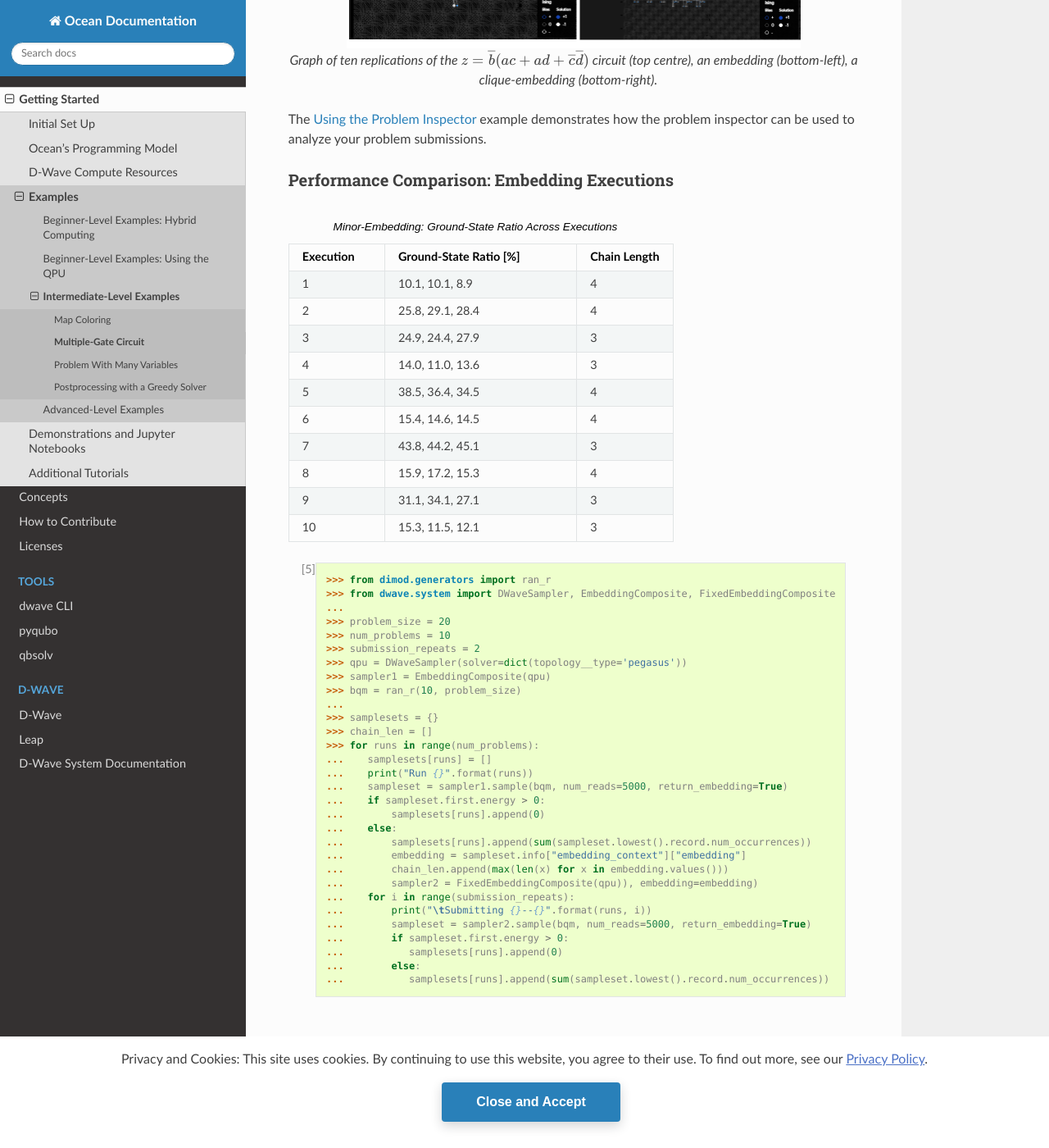
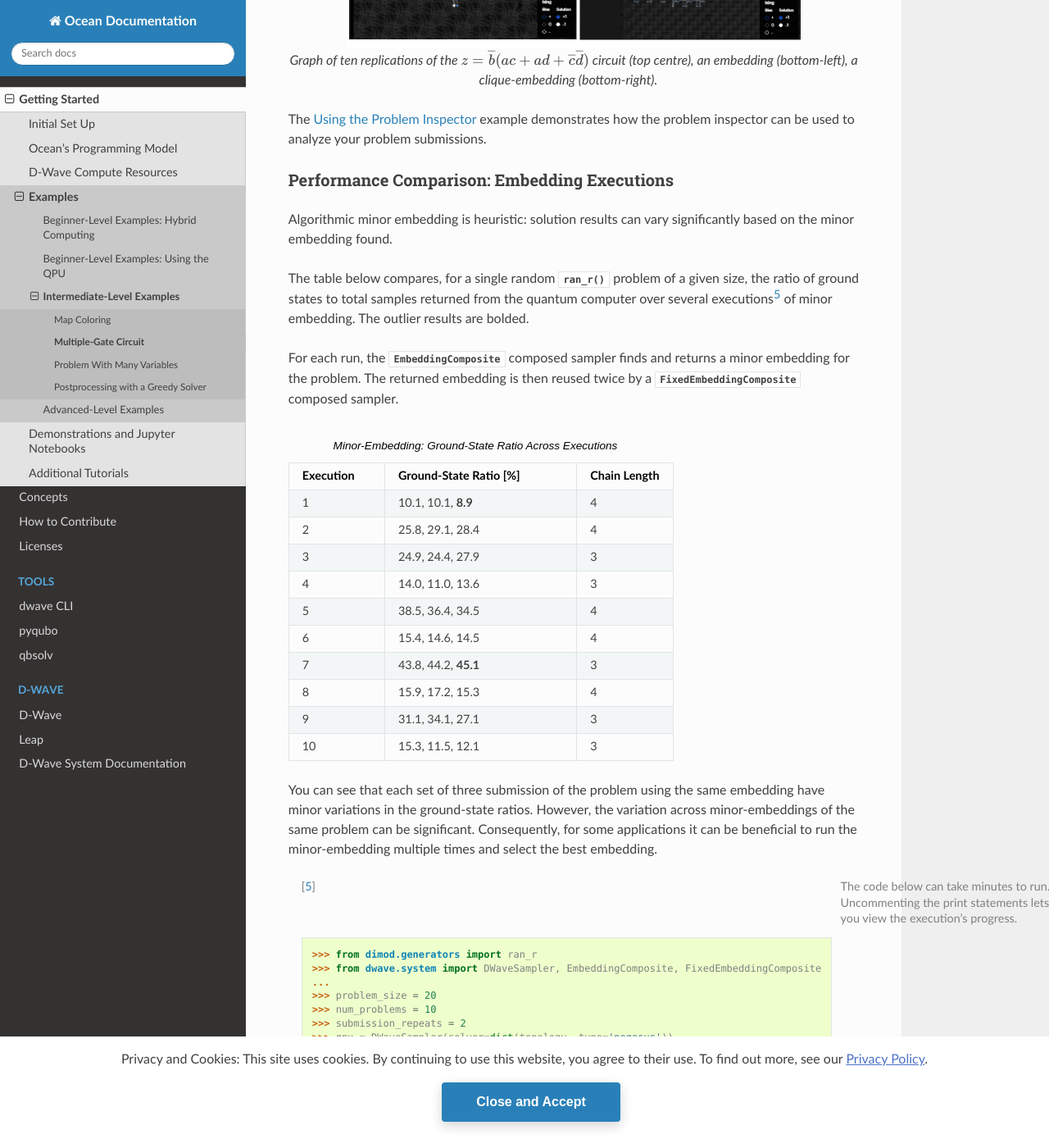
Before and after one commit to dwavesystems/dwave-ocean-sdk, a Sphinx documentation site: the page built from docs/examples/multi_gate.rst, in a window 1280 px wide and 1400 px high, scrolled down 9771 px. Shown: the whole window at 82% size. Built offline with Sphinx 7.4.7 and the Read the Docs theme 2.0.0, drawn with Linux system fonts in a browser that asks for light colours; pages that are not in the unit, such as notebooks, are missing from menus; the version number could not be read and is left out; some of the changed text lies outside the part shown.

Commit message:
Edit last section

```diff
--- a/docs/examples/multi_gate.rst
+++ b/docs/examples/multi_gate.rst
@@ -203,7 +203,7 @@ set of problems. For instance, you might wish to submit the circuit of this
 example multiple times with various configurations of fixed inputs (inputs set to
 zero or one).
 
-One approach is to pre-calculate a minor-embedding for a clique
+One approach is to pre-calculate a minor embedding for a clique
 (a :term:`complete graph`), a "clique embedding", of a size at least equal to the
 maximum number of variables (nodes) expected in your problem. Because any BQM of
 :math:`n` variables maps to a subgraph of an :math:`n`--node clique\ [#]_, you
@@ -504,6 +504,19 @@ inspector can be used to analyze your problem submissions.
 Performance Comparison: Embedding Executions
 --------------------------------------------
 
+Algorithmic minor embedding is heuristic: solution results can vary significantly
+based on the minor embedding found.
+
+The table below compares, for a single random :func:`~dimod.generators.ran_r`
+problem of a given size, the ratio of ground states to total samples returned
+from the quantum computer over several executions\ [#]_ of minor embedding.
+The outlier results are bolded.
+
+For each run, the :class:`~dwave.system.composites.EmbeddingComposite` composed
+sampler finds and returns a minor embedding for the problem. The returned
+embedding is then reused twice by a
+:class:`~dwave.system.composites.FixedEmbeddingComposite` composed sampler.
+
 .. list-table:: Minor-Embedding: Ground-State Ratio Across Executions
    :widths: 10 20 10
    :header-rows: 1
@@ -512,7 +525,7 @@ Performance Comparison: Embedding Executions
      - Ground-State Ratio [%]
      - Chain Length
    * - 1
-     - 10.1, 10.1, 8.9
+     - 10.1, 10.1, **8.9**
      - 4
    * - 2
      - 25.8, 29.1, 28.4
@@ -530,7 +543,7 @@ Performance Comparison: Embedding Executions
      - 15.4, 14.6, 14.5
      - 4
    * - 7
-     - 43.8, 44.2, 45.1
+     - 43.8, 44.2, **45.1**
      - 3
    * - 8
      - 15.9, 17.2, 15.3
@@ -542,7 +555,16 @@ Performance Comparison: Embedding Executions
      - 15.3, 11.5, 12.1
      - 3
 
+You can see that each set of three submission of the problem using the same
+embedding have minor variations in the ground-state ratios. However, the variation
+across minor-embeddings of the same problem can be significant. Consequently,
+for some applications it can be beneficial to run the minor-embedding multiple
+times and select the best embedding.
+
 .. [#]
+
+  The code below can take minutes to run. Uncommenting the print statements
+  lets you view the execution's progress.
 
   >>> from dimod.generators import ran_r
   >>> from dwave.system import DWaveSampler, EmbeddingComposite, FixedEmbeddingComposite
```
Also changed, not shown: other parts of docs/examples/multi_gate.rst (+1 -1 lines).
